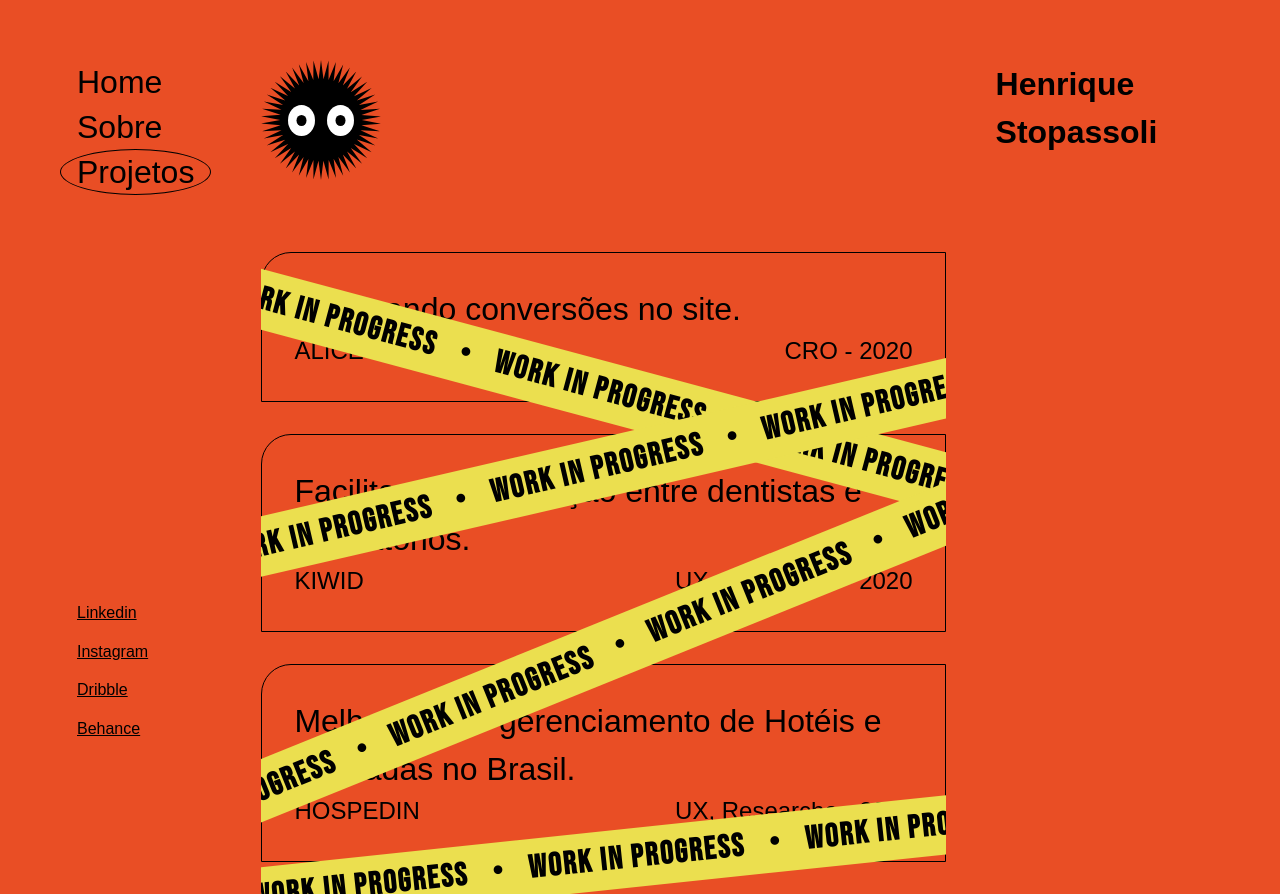
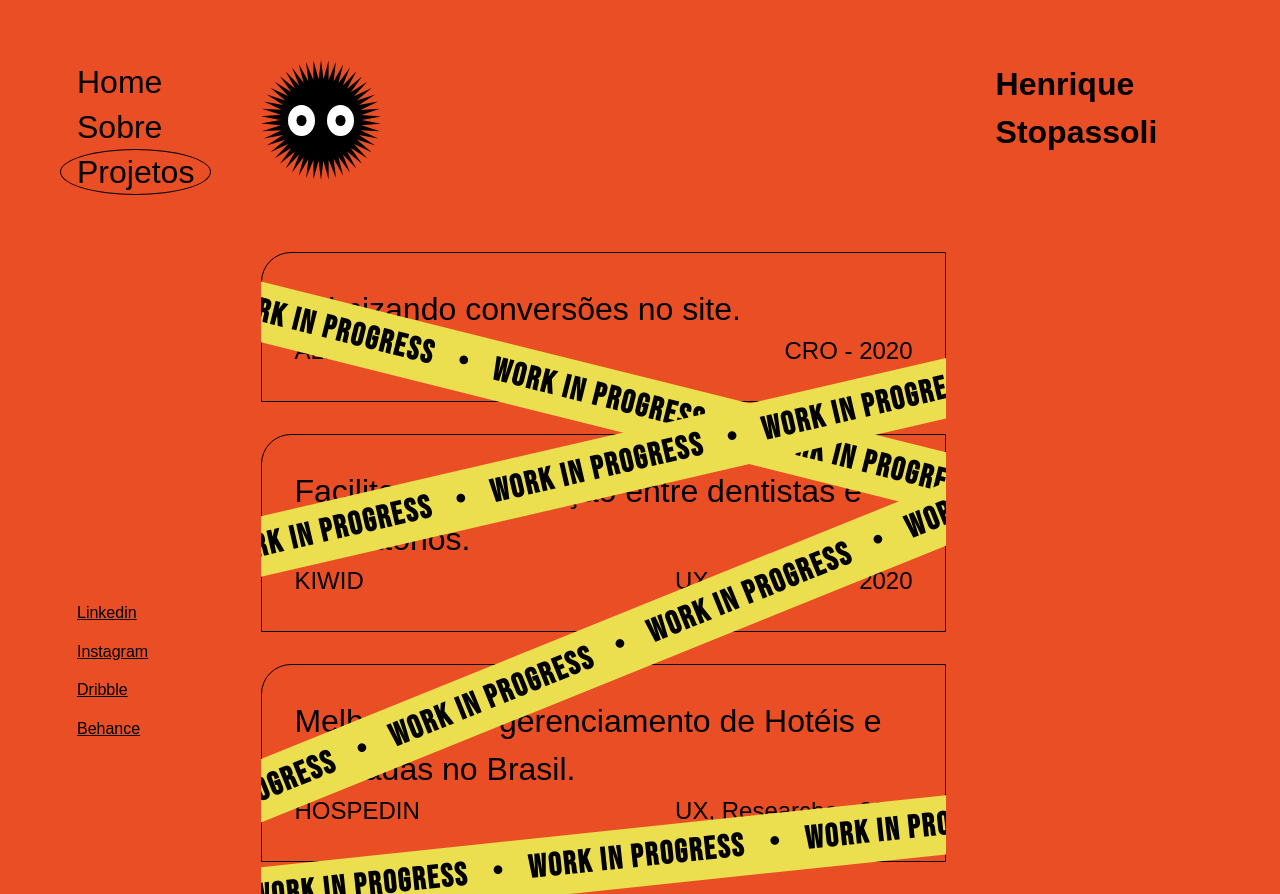
Before and after one commit to Stopassoli/portfolio, a plain HTML site: page projetos.html in a window 1280 px wide. Drawn offline with Linux system fonts and the light colour scheme; a web font is replaced by a local one.

Commit message:
Update style.css

```diff
--- a/style.css
+++ b/style.css
@@ -197,7 +197,7 @@ ul {
 }
 
 .faixa.faixa-1 {
-	transform: rotate(15deg);
+	transform: rotate(14deg);
 	left: -70px;
 	top: 200px;
 }
```
